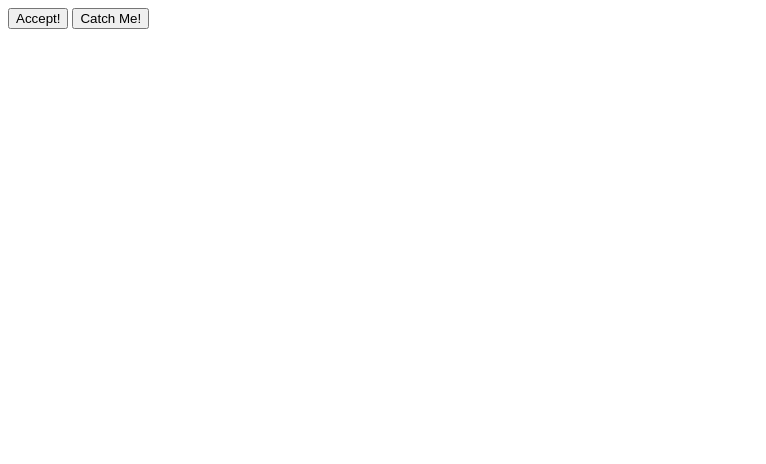
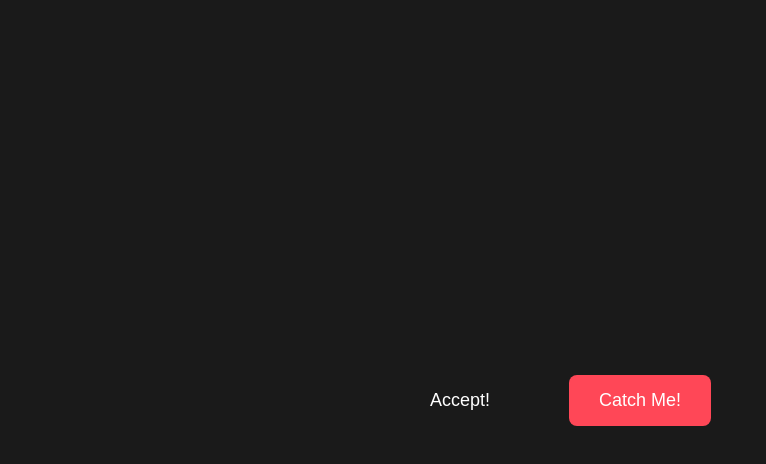
Before and after one commit to houtarou26/testfinal, a plain HTML site: page index.html in a window 1280 px wide. Shown: the whole page, without its empty margins (0-766 px from the left). Drawn offline with Linux system fonts and the light colour scheme.

Commit message:
Update index.html

```diff
--- a/index.html
+++ b/index.html
@@ -4,13 +4,95 @@
     <meta charset="UTF-8">
     <meta name="viewport" content="width=device-width, initial-scale=1.0">
     <title>Document</title>
-    <link rel="stylesheet" href="style.css">
-    <script src="script.js"></script>
 </head>
+    <style>
+        body {
+    display: flex;
+    justify-content: center;
+    align-items: center;
+    height: 100vh;
+    margin: 0;
+    background-color: #1a1a1a;
+}
+
+.button-container {
+    display:flex;
+    align-items: center;
+    justify-content: center;
+    position: relative;
+    width: 100%;
+    height: 100vh;
+    overflow: hidden; /* Keeps the button from going off-screen */
+
+}
+
+#flee-btn {
+    position: absolute;
+    /* right:400px; */
+    padding: 15px 30px;
+    font-size: 18px;
+    background-color: #ff4757;
+    color: white;
+    border: none;
+    border-radius: 8px;
+    cursor: pointer;
+    transition: top 0.1s ease, left 0.1s ease; /* Smooth, snappy movement */
+}
+#accept-btn{
+    /* margin-right:300px; */
+    position: absolute;
+    left:400px;
+    padding: 15px 30px;
+    font-size: 18px;
+    background-color: transparent;
+    color: white;
+    border: none;
+    border-radius: 8px;
+    cursor: pointer;
+    animation-name: glowing;
+    animation-duration: 1s;
+    animation-iteration-count: infinite;
+    /* animation-delay: 2s; */
+    animation-timing-function: cubic-bezier(1, 0, 0, 1);
+}
+
+@keyframes glowing{
+    0%{
+        box-shadow: 0 0 0px aqua, 0 0 0px aqua;
+    }
+
+    100%{
+        box-shadow: 0 0 8px aqua, 0 0 8px aqua;
+    }
+}
+    </style>
 <body>
     <div class="button-container">
     <button id="accept-btn">Accept!</button>
     <button id="flee-btn">Catch Me!</button>
+
+
+
 </div>
+    <script>
+        const btn = document.getElementById('flee-btn');
+const container = document.querySelector('.button-container');
+
+btn.addEventListener('mouseover', () => {
+    const containerRect = container.getBoundingClientRect();
+    const btnRect = btn.getBoundingClientRect();
+
+    // Calculate random positions within the container
+    const maxX = containerRect.width - btnRect.width;
+    const maxY = containerRect.height - btnRect.height;
+
+    const randomX = Math.floor(Math.random() * maxX);
+    const randomY = Math.floor(Math.random() * maxY);
+
+    // Apply the new coordinates
+    btn.style.left = randomX + 'px';
+    btn.style.top = randomY + 'px';
+});
+    </script>
 </body>
 </html>
```
